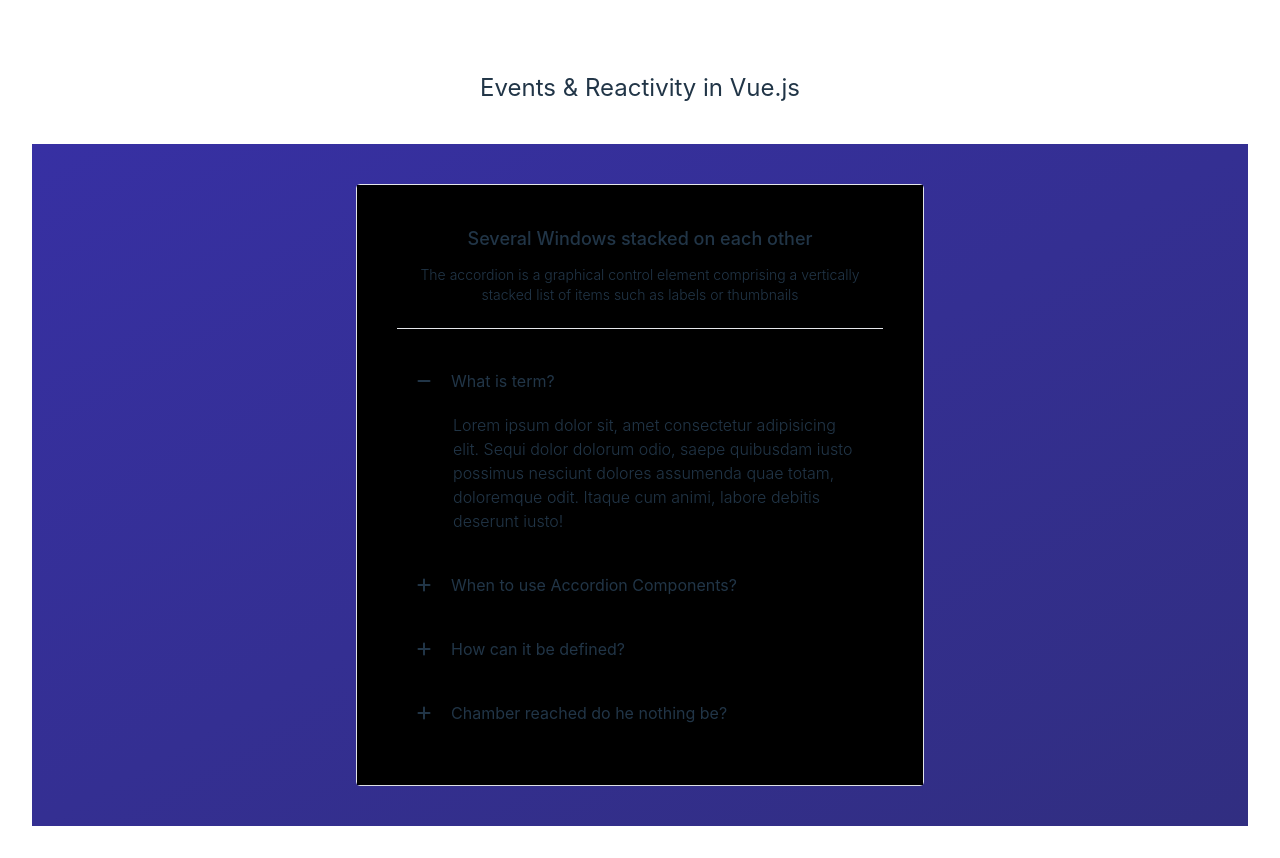
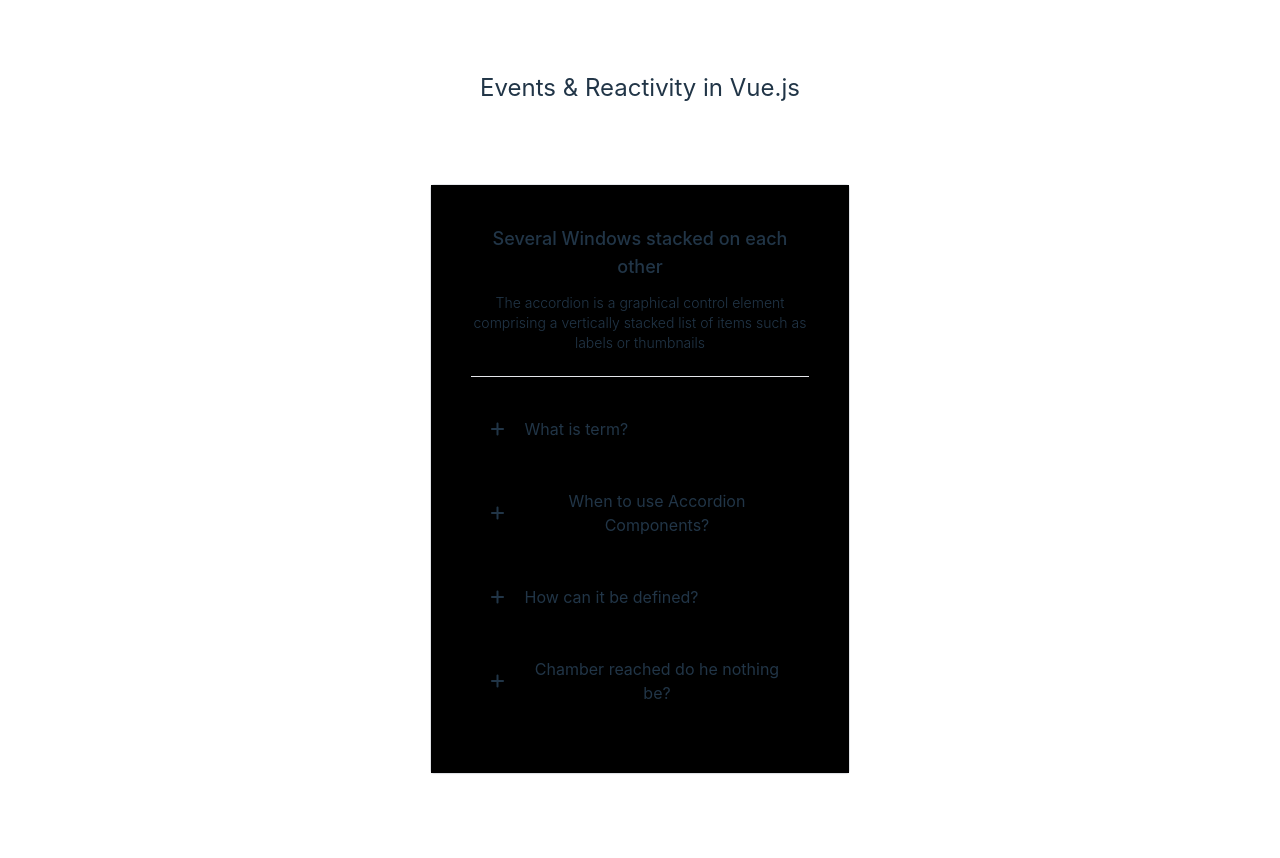
Before and after one commit to Khadiza-Khanom/vue_reactivity, a Vue app: page / in a window 1280 px wide. Built offline with nearby package versions, Linux system fonts and the light colour scheme.

Commit message:
accordion using for loop

```diff
--- a/src/App.vue
+++ b/src/App.vue
@@ -1,9 +1,30 @@
 <script setup>
 import{ref,reactive} from 'vue'
-const accordions=reactive([true,false,false,false])
-const isOpen=(index)=>{
-  accordions[index]=!accordions[index]
-}
+
+//const index=ref(0)
+
+const accordions = reactive([
+  {
+    heading: "What is term?",
+    content: "Lorem ipsum dolor sit, amet consectetur adipisicing elit. Sequi dolor dolorum odio, saepe quibusdam iusto possimus nesciunt dolores assumenda quae totam, doloremque odit. Itaque cum animi, labore debitis deserunt iusto!",
+    isOpen:false,
+  },
+  {
+    heading: "When to use Accordion Components?",
+    content: "Lorem, ipsum dolor sit amet consectetur adipisicing elit. Ut suscipit itaque, sequi incidunt ab sit optio debitis dignissimos doloribus ratione nobis id mollitia maiores eveniet necessitatibus dolorum praesentium! Corrupti, at.",
+    isOpen:false,
+  },
+  {
+    heading: "How can it be defined?",
+    content: "Lorem ipsum dolor sit amet consectetur adipisicing elit. Minima facilis labore voluptates provident nam, delectus suscipit nihil optio voluptate quae porro fugiat magni excepturi doloribus.",
+    isOpen:false,
+  },
+  {
+    heading: "Chamber reached do he nothing be?",
+    content: "Lorem ipsum, dolor sit amet consectetur adipisicing elit. Ullam minima maiores magni dolore qui architecto pariatur incidunt repellat quos hic? Eius, eveniet accusantium! Quisquam, quo. Vitae ipsum ad veritatis commodi quasi expedita!",
+    isOpen:false,
+  }
+])
 
 
 </script>
@@ -12,7 +33,10 @@
   <section class="container mx-auto flex items-center flex-col">
     <h1 class="text-center text-2xl py-10">Events & Reactivity in Vue.js</h1>
 
-    <div class="p-10 bg-gradient-to-br from-indigo-800 to-indigo-900 grid place-items-center">
+    <div class="p-10 bg-gradient-to-br from-indi
+
+
+    go-800 to-indigo-900 grid place-items-center">
       <div class="w-6/12 mx-auto rounded border">
         <div class="bg-black p-10 shadow-sm">
           <h3 class="text-lg font-medium ">Several Windows stacked on each other</h3>
@@ -23,64 +47,19 @@
           <div class="h-1 w-full mx-auto border-b my-5"></div>
 
           <!-- What is term -->
-          <div class="transition ">
+          <div class="transition " v-for="accordion in accordions">
             <!-- header -->
-            <div  class="accordion-header cursor-pointer transition flex space-x-5 px-5 items-center h-16">
-              <i   @click="isOpen(0)" :class="accordions[0]==false?'fas fa-plus':'fas fa-minus'"></i>
-              <h3 >What is term? </h3>
+            <div  class="accordion-header cursor-pointer transition flex space-x-5 px-5 items-center h-16"  >
+              <i @click="accordion.isOpen=!accordion.isOpen" :class="accordion.isOpen==false?'fa fa-plus':'fa fa-minus'"></i>
+              <h3 >{{ accordion.heading }} </h3>
             </div>
             <!-- Content -->
-            <div  class="px-5 pt-0 text-left pb-5" v-show="accordions[0]">
-              <p class="leading-6 font-light pl-9 ">
-                Lorem ipsum dolor sit, amet consectetur adipisicing elit. Sequi dolor dolorum odio, saepe quibusdam iusto possimus nesciunt dolores assumenda quae totam, doloremque odit. Itaque cum animi, labore debitis deserunt iusto!
-              </p>
+            <div  class="px-5 pt-0 text-left pb-5" >
+              <p class="leading-6 font-light pl-9 " v-show="accordion.isOpen">{{ accordion.content }}</p>
             </div>
           </div>
 
-          <!-- When to use Accordion Components -->
-          <div class="transition ">
-            <!-- header -->
-            <div  class="accordion-header cursor-pointer transition flex space-x-5 px-5 items-center h-16">
-              <i  @click="isOpen(1)" :class="accordions[1]==false?'fas fa-plus':'fas fa-minus'" ></i>
-              <h3 >When to use Accordion Components?</h3>
-            </div>
-            <!-- Content -->
-            <div  class="accordion-content px-5 pt-0 text-left pb-5" v-show="accordions[1]"  >
-              <p class="leading-6 font-light pl-9 ">
-                Lorem, ipsum dolor sit amet consectetur adipisicing elit. Ut suscipit itaque, sequi incidunt ab sit optio debitis dignissimos doloribus ratione nobis id mollitia maiores eveniet necessitatibus dolorum praesentium! Corrupti, at.
-              </p>
-            </div>
-          </div>
 
-          <!-- Accordion Wrapper -->
-          <div class="transition ">
-            <!-- header -->
-            <div  class="accordion-header cursor-pointer transition flex space-x-5 px-5 items-center h-16">
-              <i  @click="isOpen(2)" :class="accordions[2]==false?'fas fa-plus':'fas fa-minus'" ></i>
-              <h3  >How can it be defined?</h3>
-            </div>
-            <!-- Content -->
-            <div   class="accordion-content px-5 pt-0 text-left pb-5" v-show="accordions[2]" >
-              <p class="leading-6 font-light pl-9">
-                Lorem ipsum dolor sit amet consectetur adipisicing elit. Minima facilis labore voluptates provident nam, delectus suscipit nihil optio voluptate quae porro fugiat magni excepturi doloribus.
-              </p>
-            </div>
-          </div>
-
-          <!-- Accordion Wrapper -->
-          <div class="transition ">
-            <!-- header -->
-            <div  class="accordion-header cursor-pointer transition flex space-x-5 px-5 items-center h-16">
-              <i @click="isOpen(3)" :class="accordions[3]==false?'fas fa-plus':'fas fa-minus'"></i>
-              <h3  >Chamber reached do he nothing be?</h3>
-            </div>
-            <!-- Content -->
-            <div class="accordion-content px-5 pt-0 text-left pb-5" v-show="accordions[3]" >
-              <p class="leading-6 font-light pl-9">
-                Lorem ipsum, dolor sit amet consectetur adipisicing elit. Ullam minima maiores magni dolore qui architecto pariatur incidunt repellat quos hic? Eius, eveniet accusantium! Quisquam, quo. Vitae ipsum ad veritatis commodi quasi expedita!
-              </p>
-            </div>
-          </div>
         </div>
       </div>
     </div>
```
